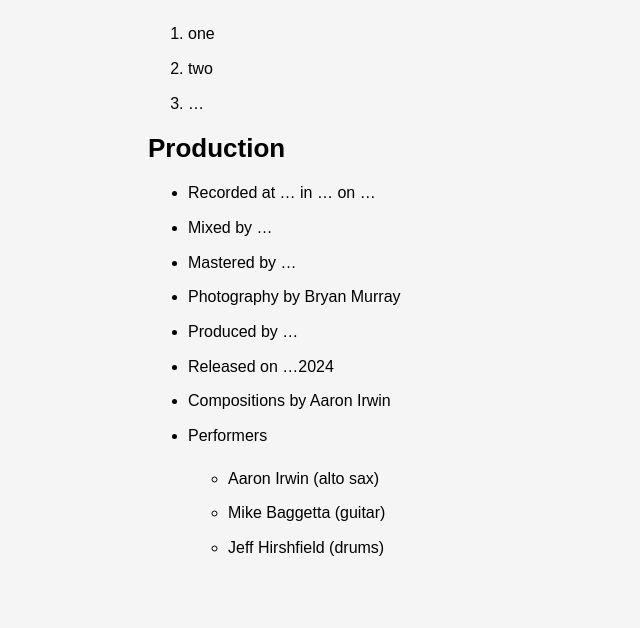
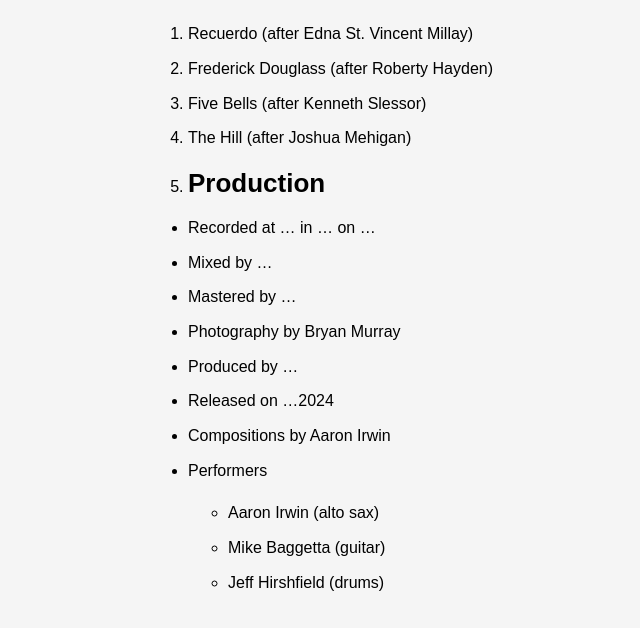
Before and after one commit to ryanve/aaronirwin.com, a Jekyll site: the page built from _albums/after.md, in a window 1280 px wide. Shown: the part 1022-1650 px from the top of the page, without its empty margins (12-652 px from the left). Built offline with Jekyll 4.4.1, drawn with Linux system fonts in a browser that asks for light colours; before the commit the page ends 1616 px from its top, so only the background shows below that.

Commit message:
Update after.md (#135)

```diff
--- a/_albums/after.md
+++ b/_albums/after.md
@@ -21,10 +21,11 @@ cover:
 
 ## Tracklist
 
-1. one
-2. two
-3. ...
-
+1. Recuerdo (after Edna St. Vincent Millay)
+2. Frederick Douglass (after Roberty Hayden)
+3. Five Bells (after Kenneth Slessor)
+4. The Hill (after Joshua Mehigan)
+5.
 ## Production
 
 - Recorded at ... in ... on ...
```
